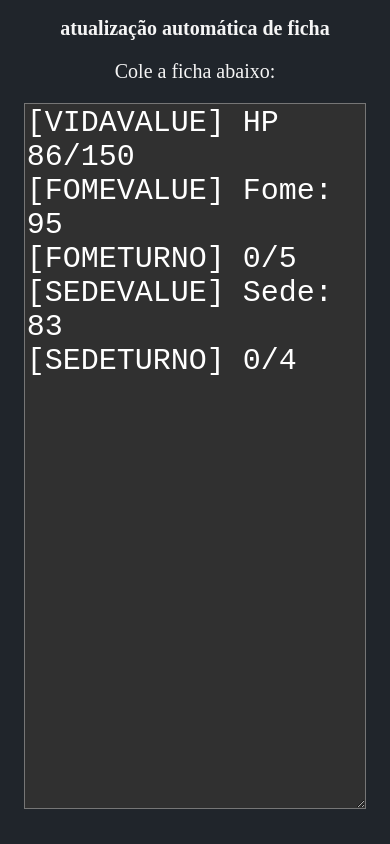
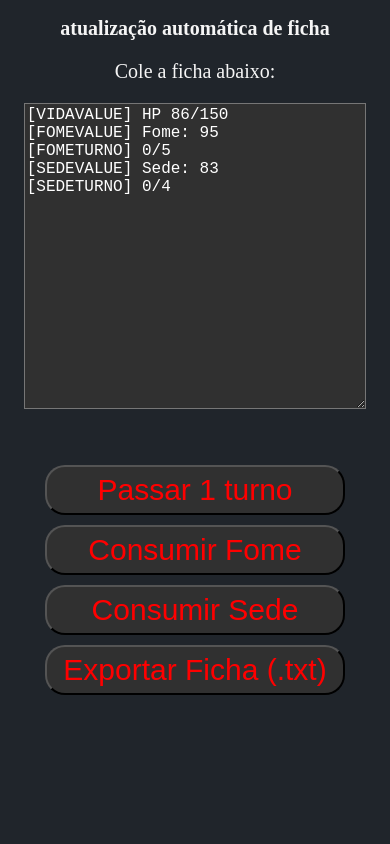
Before and after one commit to errico1543/RPGinterpretator, a plain HTML site: page index.html in a window 390 px wide. Shown: the top 844 px of the page. Drawn offline with Linux system fonts and the light colour scheme.

Commit message:
Update index.html

```diff
--- a/index.html
+++ b/index.html
@@ -3,6 +3,7 @@
 <head>
 
 <meta charset="UTF-8">
+<meta name="viewport" content="width=device-width, initial-scale=1.0">
 <meta name="description" content="Calcula de ficha RPG.">
 <meta property="og:title" content="Ficha RPG">
 <meta property="og:description" content="Atualizador automático">
@@ -49,14 +50,15 @@
     }
     @media (max-width: 1000px) {
         .Buton {
-            width: 500px;
-            height: 70px;
+            color: red;
+            width: 300px;
+            height: 50px;
             font-size: 30px;
         }
         #ficha {
             width: 90%;
-            height: 700px;
-            font-size: 30px;
+            height: 300px;
+            font-size: 16px;
         }
     }
 </style>
```
